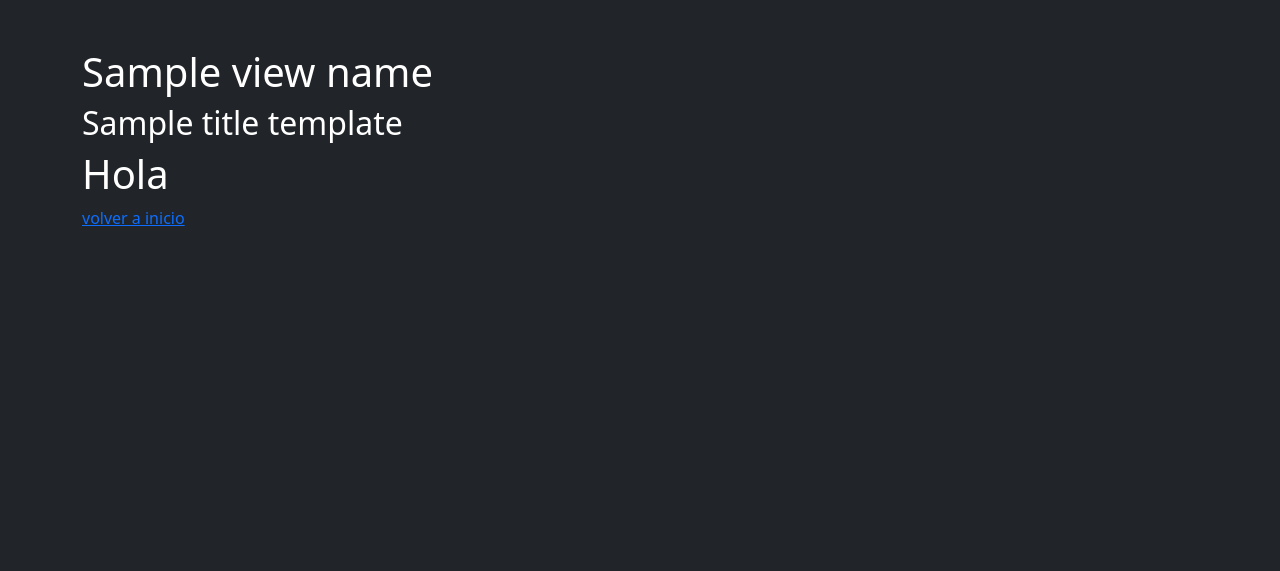
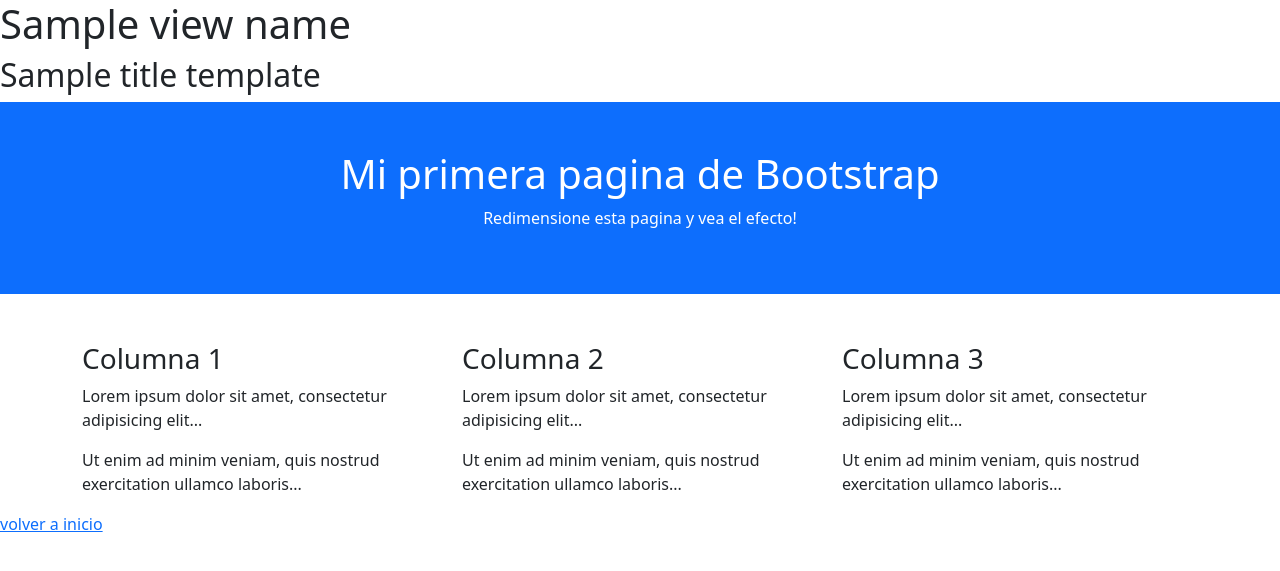
Before and after one commit to hmartinez00/z_django_projects, a Django app: template CursoBsw3shools/BootStrap5/templates/Tutorial_de_Bootstrap_5/bs5_empezar.html in a window 1280 px wide. Shown: the top 571 px of the page. Run offline with Django 4.2, Linux system fonts and the light colour scheme; the template is opened without the code that fills it: most values are stand-ins (such as "Sample title", 1, 10 or a date in 2020).

Commit message:
Version Estable 20230620 143440

```diff
--- a/CursoBsw3shools/BootStrap5/templates/Tutorial_de_Bootstrap_5/bs5_empezar.html
+++ b/CursoBsw3shools/BootStrap5/templates/Tutorial_de_Bootstrap_5/bs5_empezar.html
@@ -1,4 +1,27 @@
 {% extends "base.html" %}
 {% block content %}
-    <h1>Hola</h1>
+  <div class="container-fluid p-5 bg-primary text-white text-center">
+    <h1>Mi primera pagina de Bootstrap</h1>
+    <p>Redimensione esta pagina y vea el efecto!</p>
+  </div>
+
+  <div class="container mt-5">
+    <div class="row">
+      <div class="col-sm-4">
+        <h3>Columna 1</h3>
+        <p>Lorem ipsum dolor sit amet, consectetur adipisicing elit...</p>
+        <p>Ut enim ad minim veniam, quis nostrud exercitation ullamco laboris...</p>
+      </div>
+      <div class="col-sm-4">
+        <h3>Columna 2</h3>
+        <p>Lorem ipsum dolor sit amet, consectetur adipisicing elit...</p>
+        <p>Ut enim ad minim veniam, quis nostrud exercitation ullamco laboris...</p>
+      </div>
+      <div class="col-sm-4">
+        <h3>Columna 3</h3>
+        <p>Lorem ipsum dolor sit amet, consectetur adipisicing elit...</p>
+        <p>Ut enim ad minim veniam, quis nostrud exercitation ullamco laboris...</p>
+      </div>
+    </div>
+  </div>
 {% endblock %}
--- a/CursoBsw3shools/BootStrap5/templates/base.html
+++ b/CursoBsw3shools/BootStrap5/templates/base.html
@@ -12,18 +12,13 @@
 
   <!-- <link rel="stylesheet" href="{% static 'css/styles.css' %}"> -->
 </head>
-<body class="bg-dark text-white">
-
-  <div class="container">
-    <div class="row pt-5">
+<body>
   <h1>{{ view_name }}</h1>
   <h2>{{ title_template }}</h2>
   {% block content %} {% endblock %}
   <footer>
     <a href="{% url 'index' %}">volver a inicio</a>
   </footer>
-    </div>
-  </div>
 
   <!-- Latest compiled JavaScript -->
   <script src="https://cdn.jsdelivr.net/npm/bootstrap@5.2.3/dist/js/bootstrap.bundle.min.js"></script>
--- a/CursoBsw3shools/BootStrap5/views.py
+++ b/CursoBsw3shools/BootStrap5/views.py
@@ -27,4 +27,4 @@ def index(request):
 
 def vistas_clases(request):
     context = {}
-    return render(request, 'bs5_empezar.html', context)
+    return render(request, 'Tutorial_de_Bootstrap_5/bs5_empezar.html', context)
```
Also changed, not shown: CursoBsw3shools/BootStrap5/templates/index.html (+3 -7 lines). Lines whose indentation alone changed are shown as unchanged.
